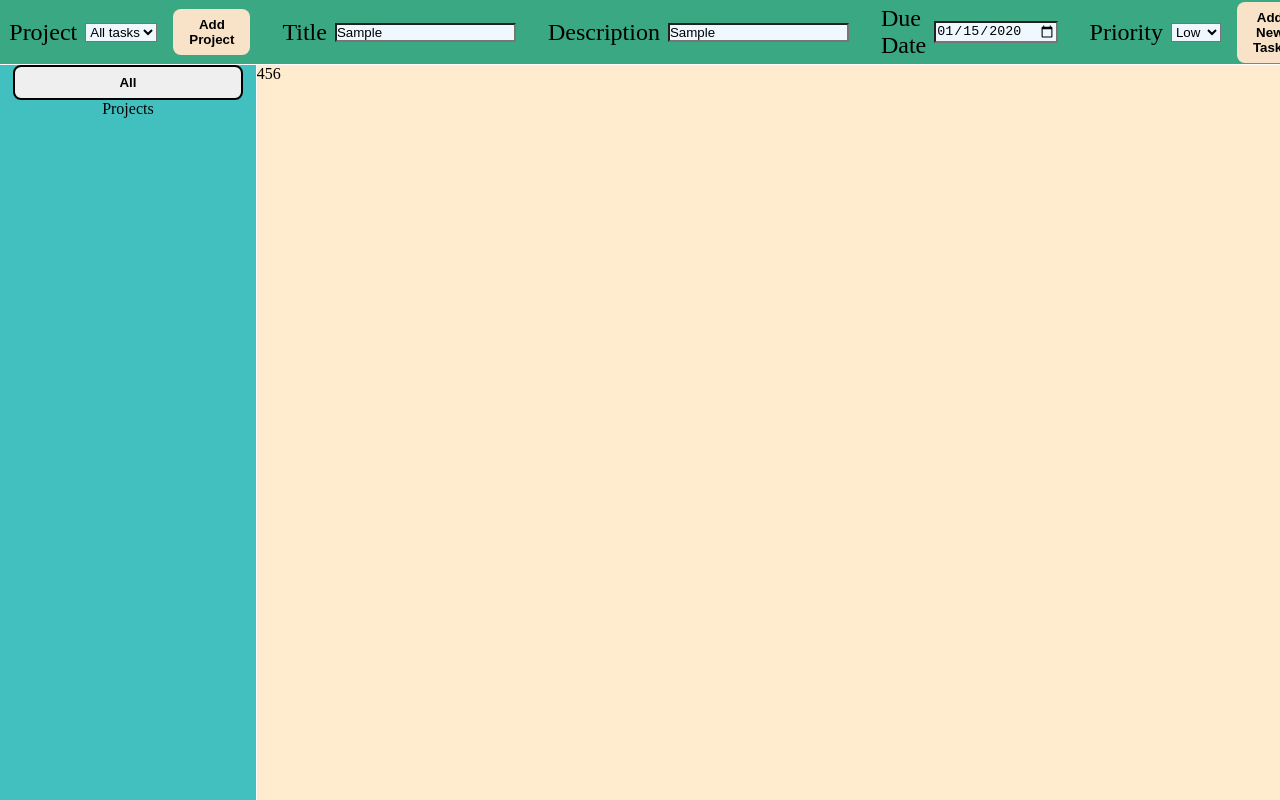
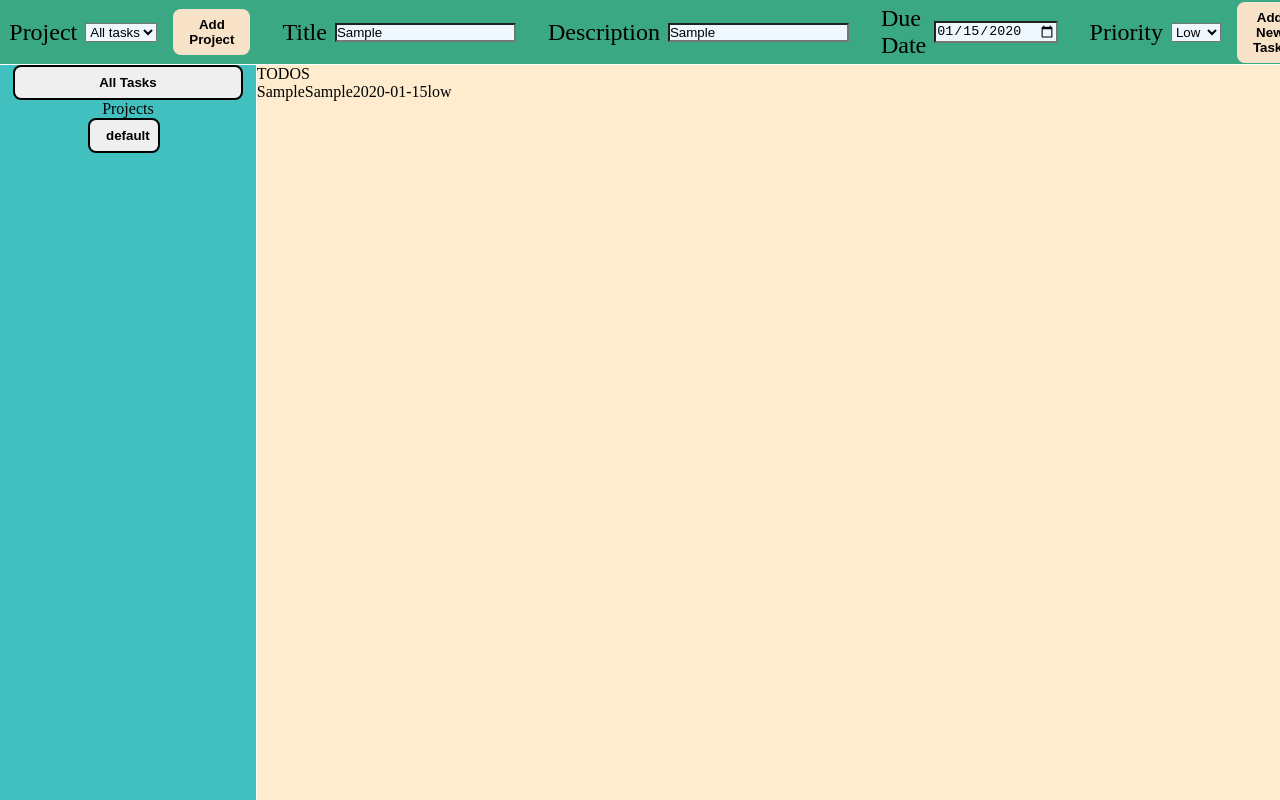
Before and after one commit to Noxik/TODO-list-Odin, a plain HTML site: page index.html in a window 1280 px wide. Both pictures are taken after typing "Sample", "Sample", "2020-01-15" into the empty fields and a click on the button "Add New Task!". Shown: the top 800 px of the page. Drawn offline with Linux system fonts and the light colour scheme.

Commit message:
added some functionalities: 1) show todos in main section after adding; show project names as buttons on aside with ready event listener

```diff
--- a/index.html
+++ b/index.html
@@ -31,10 +31,11 @@
         </div>
     </header>
     <aside>
-        <button id="all">All</button>
+        <button id="all">All Tasks</button>
         <p>Projects</p>
+        <div id="projectsListing"></div>
     </aside>
-    <main>456</main>
+    <main>TODOS</main>
 </div>
 <body>
 
--- a/main.js
+++ b/main.js
@@ -1,10 +1,4 @@
 let todoList = []
-// let projects = []
-
-// nie potrzebuje pomocniczego project bo nazwy projektow moge wyciagnac z obiektu poprzez
-for (let key in todoList) {console.log(todoList[key].project)}
-
-
 
 class Task {
     constructor(project, title, description, dueDate, priority) {
@@ -15,7 +9,6 @@ class Task {
         this.priority = priority}
 }
 
-
 function addNewTask() {
 let a = document.getElementById("project").value
 let b = document.getElementById("title").value
@@ -25,7 +18,28 @@ let e = document.getElementById("prio").value
     todoList.push(new Task(a,b,c,d,e))
 }
 
-document.getElementById("submit").addEventListener("click", addNewTask)
+
+// need to apply todoList here to work correctly
+function addToMain(taskList) {
+    let div = document.createElement("div");
+
+    for (let key in  taskList[taskList.length-1]) {
+    // without project name
+    if (key !== "project") {
+        let span = document.createElement("span");
+    //    console.log(key, [key], [key].toString())
+    span.textContent = taskList[taskList.length-1][key]
+    div.appendChild(span)
+    }
+    }
+   return document.querySelector("main").appendChild(div)
+}
+
+document.getElementById("submit").addEventListener("click", () => {
+    addNewTask();
+    abcd();
+    addToMain(todoList);
+    addEventsToAsideButtons()})
 
 document.querySelector("button").addEventListener("click", () => {
     document.getElementById("newProjectModal").style.display = "block"
@@ -38,54 +52,66 @@ document.getElementById("newNameSubmit").addEventListener("click", () => {
    // new option will be selected as default
     option.selected = true;
     document.getElementById("project").appendChild(option)
-
-    // add new project to projects list
-//    projects.push(document.getElementById("newProjectName").value)
-
+    //cleaning inputs
     document.getElementById("newProjectName").value = ""
     document.getElementById("newProjectModal").style.display = "none"
 
 })
 
+function newTextTag(tag, text) {
+    let element = document.createElement(tag);
+    element.textContent = text;
+
+    element.classList.add("projectBtn")  // addClass
+    element.setAttribute("id", `asiBtn_${text}`);        // addId
+
+    return document.querySelector("#projectsListing").appendChild(element)
+        }
+
+// add to aside buttons from object project names :)
+function abcd() {
+            // clean project box before add new projects
+            document.querySelector("#projectsListing").textContent = ""
+    let projectNames = []
+    for (let key in todoList) {
+    // check if already project exist in projectNames arr
+    if (!projectNames.some(e => e === todoList[key].project)) {
+    // add project name to array only if project name doesnt exist there
+    projectNames.push(todoList[key].project)}}
+
+    // if not button will appear
+    projectNames.forEach((name) => {
+    newTextTag("button", name);
+    })
+ }
+
+ //adding Event listener to aside buttons and it return button text content which is equal to project name => use in filtered to show only choose project :)
+function addEventsToAsideButtons() {
+    let proBtn = document.querySelectorAll(".projectBtn")
+    for (let i=0; i<proBtn.length; i++) {
+        proBtn[i].addEventListener("click", function(e) {console.log(proBtn[i].textContent)})}
+}
+
 // create filtered arr if project name is equal to sth
 const arx = todoList.filter(function(key) {if (key.project === projects[1]) {return true}})
 
 
-function newTextTag(tag, text) {
-    let element = document.createElement(tag);
-    element.textContent = text;
-    return document.querySelector("aside").appendChild(element)
-        }
+// NEXT ADD DISPLAY PROJECT TASK AFTER BUTTON KLIK with filter!:)
+// CONSIDER TO ADD PROJECT BUTTON AFTER ADDING NEW PROJECT TO NAVBAR
 
-// add to aside buttons from object project names :)
-function abcd() {
-    let test = []
-    for (let key in todoList) {
-    // check if already project exist in aside
-    if (!test.some(e => e === todoList[key].project)) {
-    test.push(todoList[key].project)}}
+/* FIRST function, but i added argument to it because then i can use it to show to do for filtered projects
+function addToMain() {
+    let div = document.createElement("div");
 
-    // if not button will appear
-    test.forEach((xxx) => {
-    newTextTag("button", xxx)
-    })
- }
-
-
-// NEXT ADD DISPLAY PROJECT TASK AFTER BUTTON KLIK with filter!:)
-
-/* show projects from []
-function show() {
-projects.forEach((project) => newTextTag("button", project));
-} */
-
-/* same as above but without projects arr
-function showTest() {
-    let test = []
-for (let key in todoList) {
-    test.push(todoList[key].project)}
-    test.forEach((xxx) => {
-    newTextTag("button", xxx)}
-                );
+    for (let key in  todoList[todoList.length-1]) {
+    // without project name
+    if (key !== "project") {
+        let span = document.createElement("span");
+        console.log(key, [key], [key].toString())
+    span.textContent = todoList[todoList.length-1][key]
+    div.appendChild(span)
+    }
+    }
+   return document.querySelector("main").appendChild(div)
 }
 */
```
